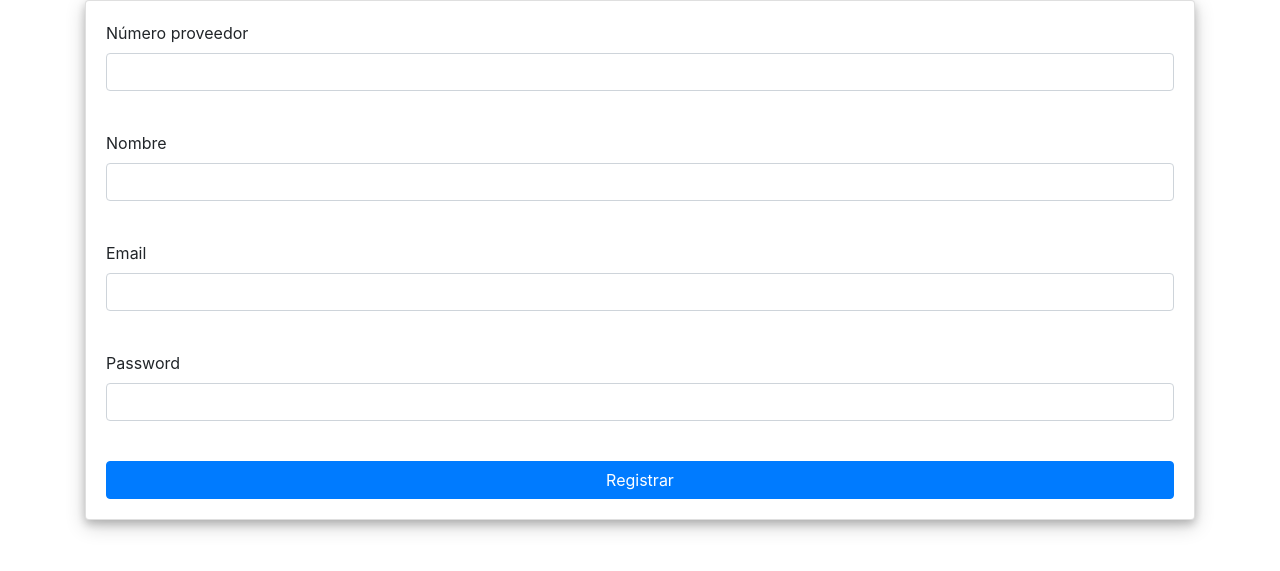
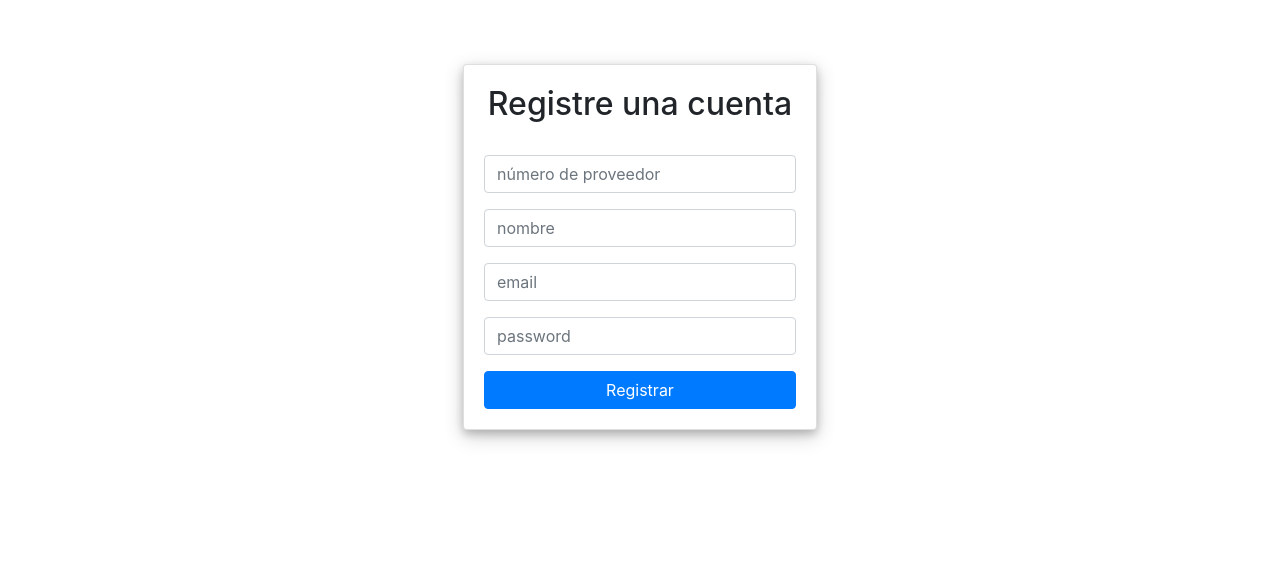
Before and after one commit to rushqui/xmlCFDI, a Flask app: page /signup/ in a window 1280 px wide. Shown: the part 56-627 px from the top of the page. Run offline with Flask 2, Linux system fonts and the light colour scheme; some libraries are stand-ins or nearby versions.

Commit message:
basic styles for the login and sign up forms

```diff
--- a/app/static/css/main.css
+++ b/app/static/css/main.css
@@ -1,4 +1,3 @@
-
 
 #logo-mabe{
 max-width: 60px;
@@ -30,7 +29,11 @@ max-width: 60px;
 }
 
 #login-form{
-    margin-top: 100px;
+    margin-top: 5%;
+}
+
+#singup-form{
+    margin-top: 5%;
 }
 
 .card{
@@ -41,8 +44,17 @@ max-width: 60px;
     #login-form{
         width: 30%
     }
+
+    #singup-form{
+        width: 30%
+    }
  }
 
 .login-button{
     width: 100%
 }
+
+.title-form{
+    text-align: center;
+    margin-bottom: 2rem;
+}
--- a/app/templates/signup_form.html
+++ b/app/templates/signup_form.html
@@ -3,48 +3,57 @@
 {% block title %}Registro de usuarios{% endblock %}
 
 {% block content %}
-    <div class="container">
+    <div class="container" id="singup-form">
         <div class="card">
             <div class="card-body">
+
                 {% if error %}
                     <p style="color: red;"><strong>Error:</strong> {{error}}
                 {% endif %}
+
+                <div class="title-form">
+                    <h2>Registre una cuenta</h2>
+                </div>
+
                 <form action="" method="post" novalidate>
                     {{ form.hidden_tag() }}
+
                     <div class="form-group">
-                        {{ form.numero_proveedor.label }}
-                        {{ form.numero_proveedor(size=64, class_='form-control') }}<br>
+                        {{ form.numero_proveedor(class_='form-control', placeholder='número de proveedor') }}
                         {% for error in form.numero_proveedor.errors %}
-                        <span style="color: red;">{{'Campo requerido'}}</span>
+                        <small class="error-message">{{'Campo requerido'}}</small>
                         {% endfor %}
                     </div>
+
                     <div class="form-group">
-                        {{ form.name.label }}
-                        {{ form.name(size=64, class_='form-control') }}<br>
+                        {{ form.name(class_='form-control', placeholder='nombre') }}
                         {% for error in form.name.errors %}
-                        <span style="color: red;">{{ 'Campo requerido' }}</span>
+                        <small class="error-message">{{ 'Campo requerido' }}</small>
                         {% endfor %}
                     </div>
+
                     <div class="form-group">
-                        {{ form.email.label }}
-                        {{ form.email(class_='form-control') }}<br>
+                        {{ form.email(class_='form-control', placeholder='email') }}
                         {% for error in form.email.errors %}
-                        <span style="color: red;">{{ 'Campo requerido' }}</span>
+                        <small class="error-message">{{ 'Campo requerido' }}</small>
                         {% endfor %}
                     </div>
+
                     <div class="form-group">
-                        {{ form.password.label }}
-                        {{ form.password(class_='form-control') }}<br>
+                        {{ form.password(class_='form-control', placeholder='password') }}
                         {% for error in form.password.errors %}
-                        <span style="color: red;">{{ 'Campo requerido' }}</span>
+                        <small class="error-message">{{ 'Campo requerido' }}</small>
                         {% endfor %}
                     </div>
+
                     <div>
                         {{ form.submit(class_="btn btn-primary login-button") }}
                     </div>
+
                 </form>
-            </div>
-        </div>
-    </div>
+
+            </div> <!-- .card-body -->
+        </div> <!-- .card -->
+    </div> <!-- .container -->
 
 {% endblock %}
```
Also changed, not shown: app/templates/login_form.html (+7 -1 lines).
